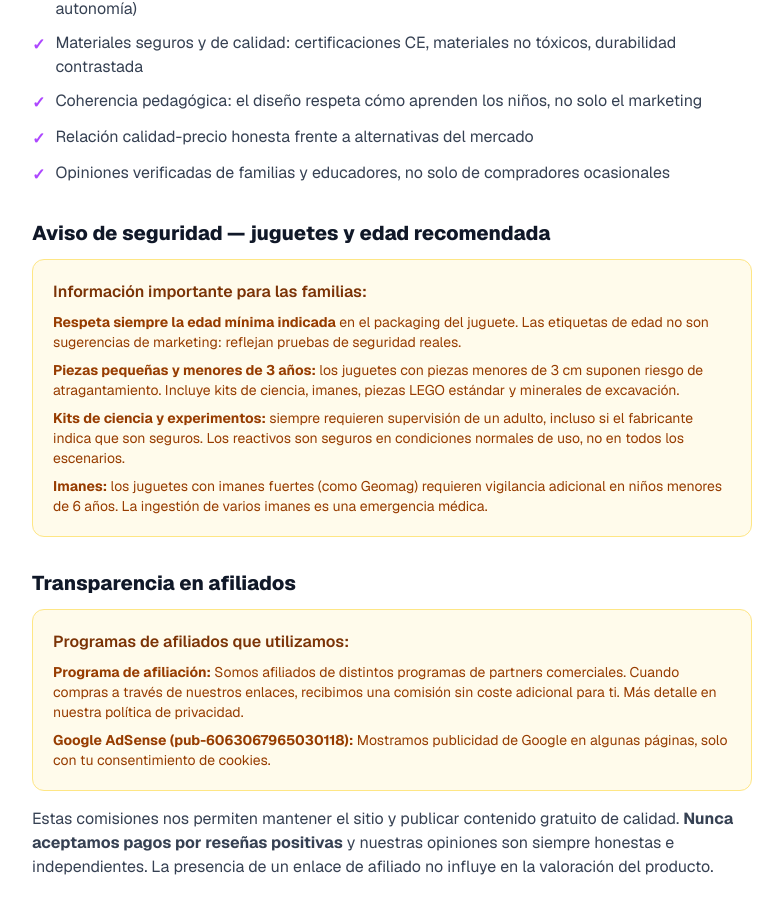
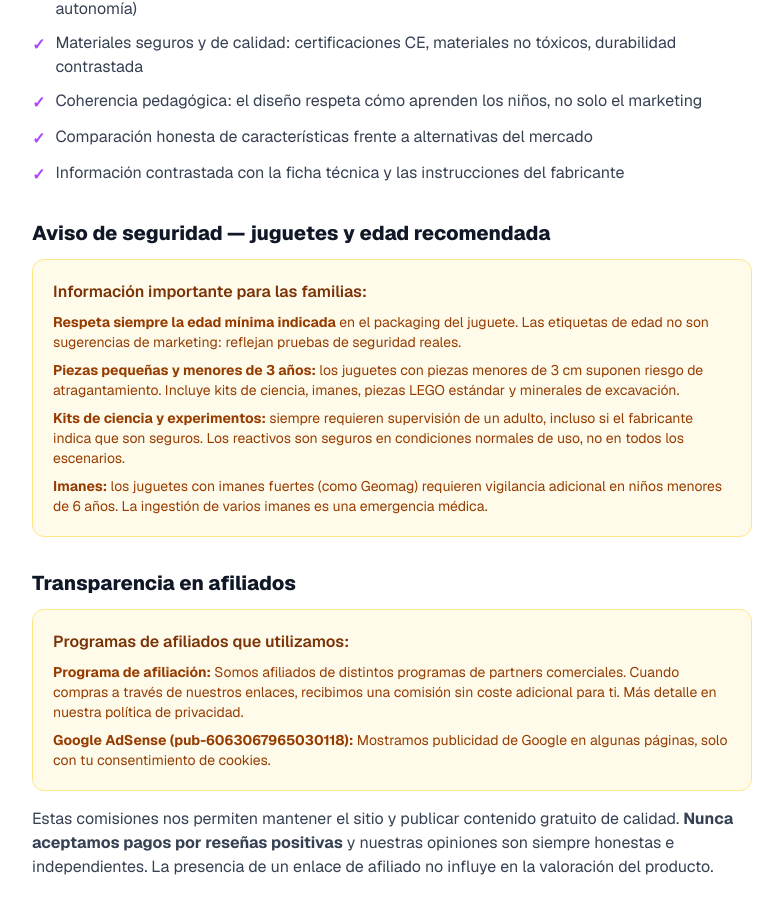
Before and after one commit to mktweb360/juguetestem, a Next.js app: page /sobre-nosotros in a window 1280 px wide. Shown: the part 916-1827 px from the top of the page, without its empty margins (248-1031 px from the left). Built offline with nearby package versions, Linux system fonts and the light colour scheme.

Commit message:
Sobre nosotros: criterios sin «opiniones verificadas» ni «calidad-precio»

```diff
--- a/app/sobre-nosotros/page.tsx
+++ b/app/sobre-nosotros/page.tsx
@@ -163,8 +163,8 @@ export default function SobreNosotrosPage() {
                 "Valor educativo demostrable: desarrolla habilidades concretas (motricidad, lógica, creatividad, autonomía)",
                 "Materiales seguros y de calidad: certificaciones CE, materiales no tóxicos, durabilidad contrastada",
                 "Coherencia pedagógica: el diseño respeta cómo aprenden los niños, no solo el marketing",
-                "Relación calidad-precio honesta frente a alternativas del mercado",
-                "Opiniones verificadas de familias y educadores, no solo de compradores ocasionales",
+                "Comparación honesta de características frente a alternativas del mercado",
+                "Información contrastada con la ficha técnica y las instrucciones del fabricante",
               ].map((criterion) => (
                 <li key={criterion} className="flex gap-2.5 items-start">
                   <span className="text-purple-500 font-bold shrink-0 mt-0.5">
```
